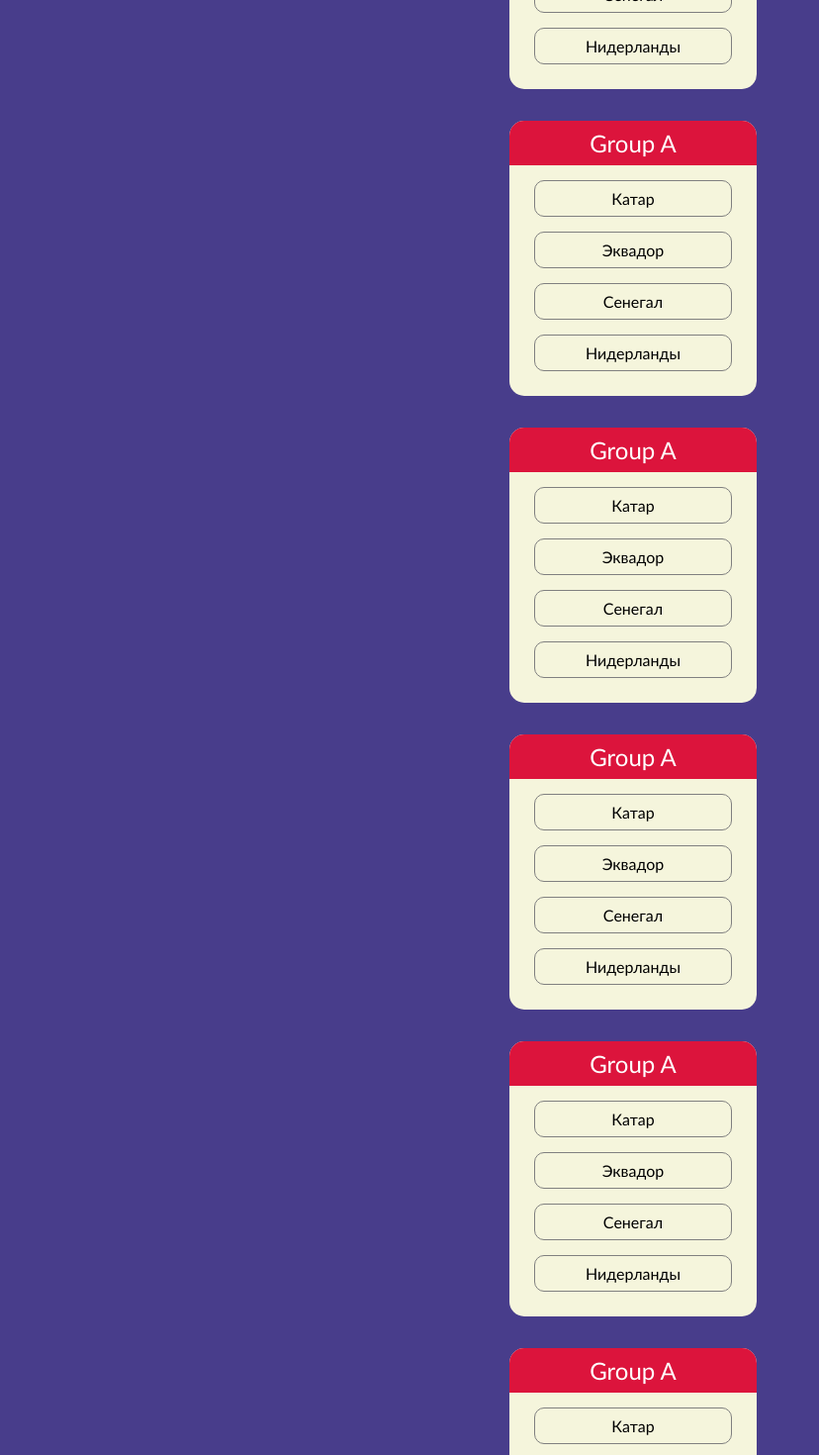
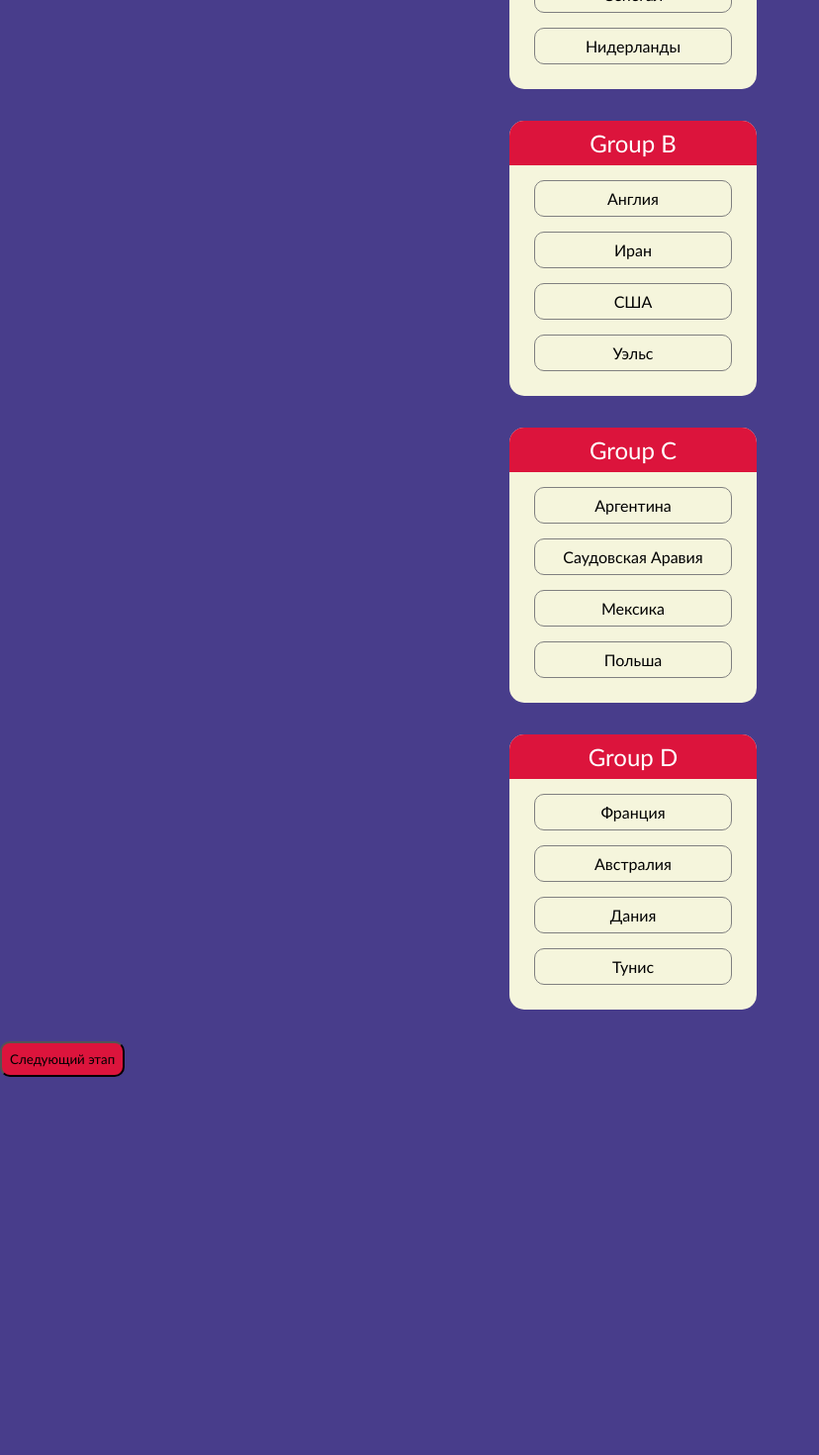
Before and after one commit to luckyboggy/footbal_forecast, a React (Create React App) app: page / in a window 1280 px wide. Shown: the part 220-1690 px from the top of the page at 99% size, without its empty margins (0-828 px from the left). After the commit the page ends 1308 px from the top, so only its background shows below. Built offline with nearby package versions, Linux system fonts and the light colour scheme.

Commit message:
group_stage

```diff
--- a/src/App.js
+++ b/src/App.js
@@ -1,18 +1,107 @@
+import React, { useState } from "react";
 import Group from "./components/group/Group";
 
+
 function App() {
+  const [groupA, setGroupA] = useState([
+    {
+      id: 1,
+      team: "Катар",
+      flag: "https://www.megaflag.ru/sites/default/files/images/shop/products/flag_katar_new.jpg",
+    },
+    {
+      id: 2,
+      team: "Эквадор",
+      flag: "https://www.megaflag.ru/sites/default/files/images/shop/products/flag_ekvador_new.jpg",
+    },
+    {
+      id: 3,
+      team: "Сенегал",
+      flag: "https://www.megaflag.ru/sites/default/files/images/directory_names/flag_senegal_enl.jpg",
+    },
+    {
+      id: 4,
+      team: "Нидерланды",
+      flag: "https://www.megaflag.ru/sites/default/files/images/directory_names/flag_niderlandy_enl.jpg",
+    },
+  ]);
+  const [groupB, setGroupB] = useState([
+    {
+      id: 1,
+      team: "Англия",
+      flag: "https://www.megaflag.ru/sites/default/files/images/shop/products/flag_katar_new.jpg",
+    },
+    {
+      id: 2,
+      team: "Иран",
+      flag: "https://www.megaflag.ru/sites/default/files/images/shop/products/flag_ekvador_new.jpg",
+    },
+    {
+      id: 3,
+      team: "США",
+      flag: "https://www.megaflag.ru/sites/default/files/images/directory_names/flag_senegal_enl.jpg",
+    },
+    {
+      id: 4,
+      team: "Уэльс",
+      flag: "https://www.megaflag.ru/sites/default/files/images/directory_names/flag_niderlandy_enl.jpg",
+    },
+  ]);
+  const [groupC, setGroupC] = useState([
+    {
+      id: 1,
+      team: "Аргентина",
+      flag: "https://www.megaflag.ru/sites/default/files/images/shop/products/flag_katar_new.jpg",
+    },
+    {
+      id: 2,
+      team: "Саудовская Аравия",
+      flag: "https://www.megaflag.ru/sites/default/files/images/shop/products/flag_ekvador_new.jpg",
+    },
+    {
+      id: 3,
+      team: "Мексика",
+      flag: "https://www.megaflag.ru/sites/default/files/images/directory_names/flag_senegal_enl.jpg",
+    },
+    {
+      id: 4,
+      team: "Польша",
+      flag: "https://www.megaflag.ru/sites/default/files/images/directory_names/flag_niderlandy_enl.jpg",
+    },
+  ]);
+  const [groupD, setGroupD] = useState([
+    {
+      id: 1,
+      team: "Франция",
+      flag: "https://www.megaflag.ru/sites/default/files/images/shop/products/flag_katar_new.jpg",
+    },
+    {
+      id: 2,
+      team: "Австралия",
+      flag: "https://www.megaflag.ru/sites/default/files/images/shop/products/flag_ekvador_new.jpg",
+    },
+    {
+      id: 3,
+      team: "Дания",
+      flag: "https://www.megaflag.ru/sites/default/files/images/directory_names/flag_senegal_enl.jpg",
+    },
+    {
+      id: 4,
+      team: "Тунис",
+      flag: "https://www.megaflag.ru/sites/default/files/images/directory_names/flag_niderlandy_enl.jpg",
+    },
+  ]);
+
+
   return (
     <div className="App">
-      <div >
-        <Group />
-        <Group />
-        <Group />
-        <Group />
-        <Group />
-        <Group />
-        <Group />
-        <Group />
+      <div className="groupStage">
+        <Group groupName={"A"} group={groupA} setGroup={setGroupA} />
+        <Group groupName={"B"} group={groupB} setGroup={setGroupB} />
+        <Group groupName={"C"} group={groupC} setGroup={setGroupC} />
+        <Group groupName={"D"} group={groupD} setGroup={setGroupD} />
       </div>
+      <button className="next_btn">Следующий этап</button>
     </div>
   );
 }
--- a/src/components/group/Group.jsx
+++ b/src/components/group/Group.jsx
@@ -1,35 +1,14 @@
-import React, { useState } from "react";
+import React from "react";
 import { Reorder } from "framer-motion";
 import classes from "./Group.module.scss";
 import Team from "../team/Team";
 
-const Group = () => {
-  const [group, setGroup] = useState([
-    {
-      id: 1,
-      team: "Катар",
-      flag: "https://www.megaflag.ru/sites/default/files/images/shop/products/flag_katar_new.jpg",
-    },
-    {
-      id: 2,
-      team: "Эквадор",
-      flag: "https://www.megaflag.ru/sites/default/files/images/shop/products/flag_ekvador_new.jpg",
-    },
-    {
-      id: 3,
-      team: "Сенегал",
-      flag: "https://www.megaflag.ru/sites/default/files/images/directory_names/flag_senegal_enl.jpg",
-    },
-    {
-      id: 4,
-      team: "Нидерланды",
-      flag: "https://www.megaflag.ru/sites/default/files/images/directory_names/flag_niderlandy_enl.jpg",
-    },
-  ]);
+const Group = (props) => {
+  const { groupName, group, setGroup } = props;
 
   return (
     <div className={classes.group}>
-      <div className={classes.header}>Group A</div>
+      <div className={classes.header}>Group {groupName}</div>
       <Reorder.Group
         axis="y"
         values={group}
--- a/src/components/group/Group.module.scss
+++ b/src/components/group/Group.module.scss
@@ -1,7 +1,11 @@
+$groupBackColor: beige;
+$groupTitleColor: crimson;
+$groupTitleTextColor: white;
+
 .group {
   /* height: 350px; */
   width: 250px;
-  background-color: beige;
+  background-color: $groupBackColor;
   margin: 2rem auto;
   border-radius: 15px;
   padding-bottom: 10px;
@@ -10,10 +14,11 @@
     text-align: center;
     padding: 0.5rem;
     border-radius: 15px 15px 0 0;
-    background-color: crimson;
-    color: white;
+    background-color: $groupTitleColor;
+    color: $groupTitleTextColor;
     font-size: 1.5rem;
   }
   .content {
   }
+
 }
--- a/src/components/team/Team.module.scss
+++ b/src/components/team/Team.module.scss
@@ -1,16 +1,21 @@
+$groupBackColor: beige;
+$itemBorderColor: #808080;
+
 .team {
   width: 80%;
   padding: 0.5rem;
   margin: 15px auto;
   border-radius: 10px;
-  border: 1px solid #808080;
+  border: 1px solid $itemBorderColor;
   text-align: center;
+  background-color: $groupBackColor;
   &:hover {
     cursor: grab;
+    box-shadow: 3px 3px 5px 1px rgba(0, 0, 0, 0.5);
   }
   &:active {
     cursor: grabbing;
-    box-shadow: 1px 1px 5px 1px rgba(0, 0, 0, 0.5);
+    box-shadow: 1px 1px 5px rgba(0, 0, 0, 0.5);
   }
 
   .team__flag {
--- a/src/index.scss
+++ b/src/index.scss
@@ -1,3 +1,6 @@
+$backColor: darkslateblue;
+$groupTitleColor: crimson;
+
 * {
   margin: 0;
   padding: 0;
@@ -6,12 +9,17 @@
 }
 
 body {
-  background-color: darkslateblue;
+  background-color: $backColor;
 }
 
 li {
   list-style-type: none;
 }
 
-.groupStage {
+.next_btn {
+  padding: 0.5rem;
+  margin: auto;
+  border-radius: 10px;
+  text-align: center;
+  background-color: $groupTitleColor;
 }
```
Also changed, not shown: src/components/groupStage/GroupStage.jsx (deleted, +0 -7 lines).
